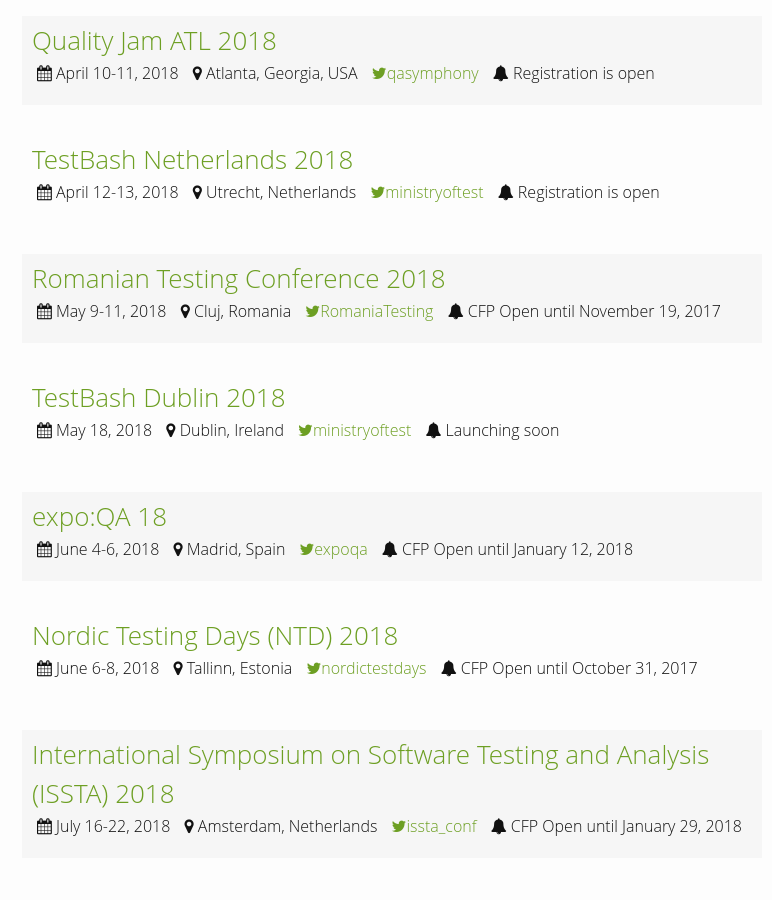
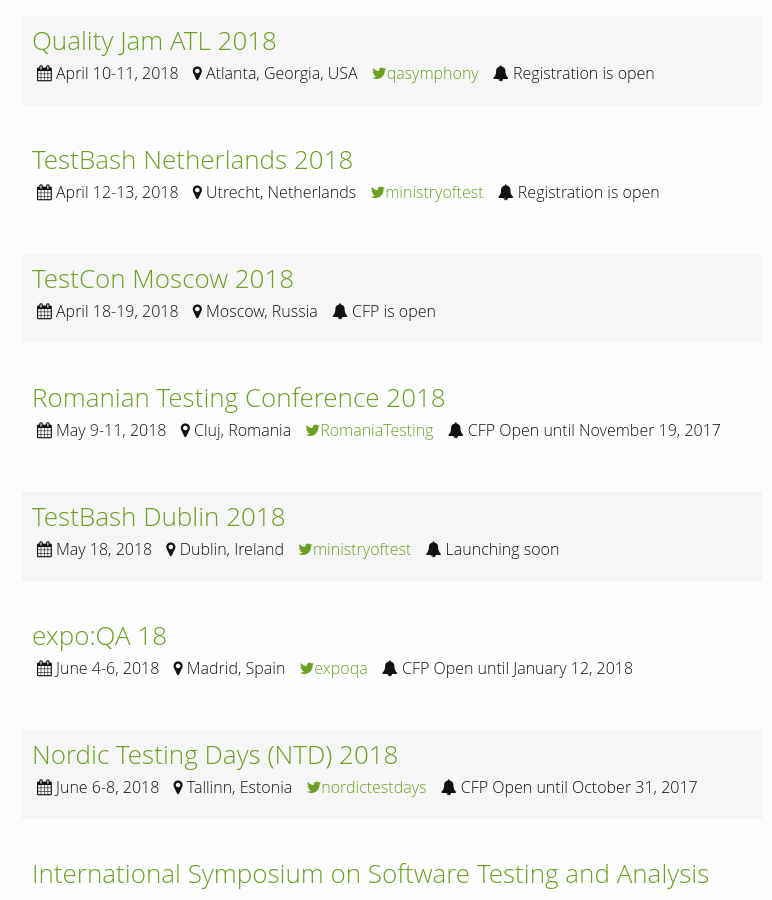
Before and after one commit to TestingConferences/testingconferences.github.io, a Jekyll site: the page built from index.html, in a window 1280 px wide and 900 px high, scrolled down 1734 px. Shown: the whole window, without its empty margins (248-1020 px from the left). Built offline with Jekyll 4.4.1, drawn with Linux system fonts in a browser that asks for light colours.

Commit message:
Added TestCon Moscow 18

```diff
--- a/_data/current.yml
+++ b/_data/current.yml
@@ -101,6 +101,12 @@
   twitter: ministryoftest
   status: Registration is open
 
+- name: TestCon Moscow 2018
+  location: Moscow, Russia
+  dates: "April 18-19, 2018"
+  url: http://testconf.ru/
+  status: CFP is open
+
 - name: Romanian Testing Conference 2018
   location: Cluj, Romania
   dates: "May 9-11, 2018"
```
